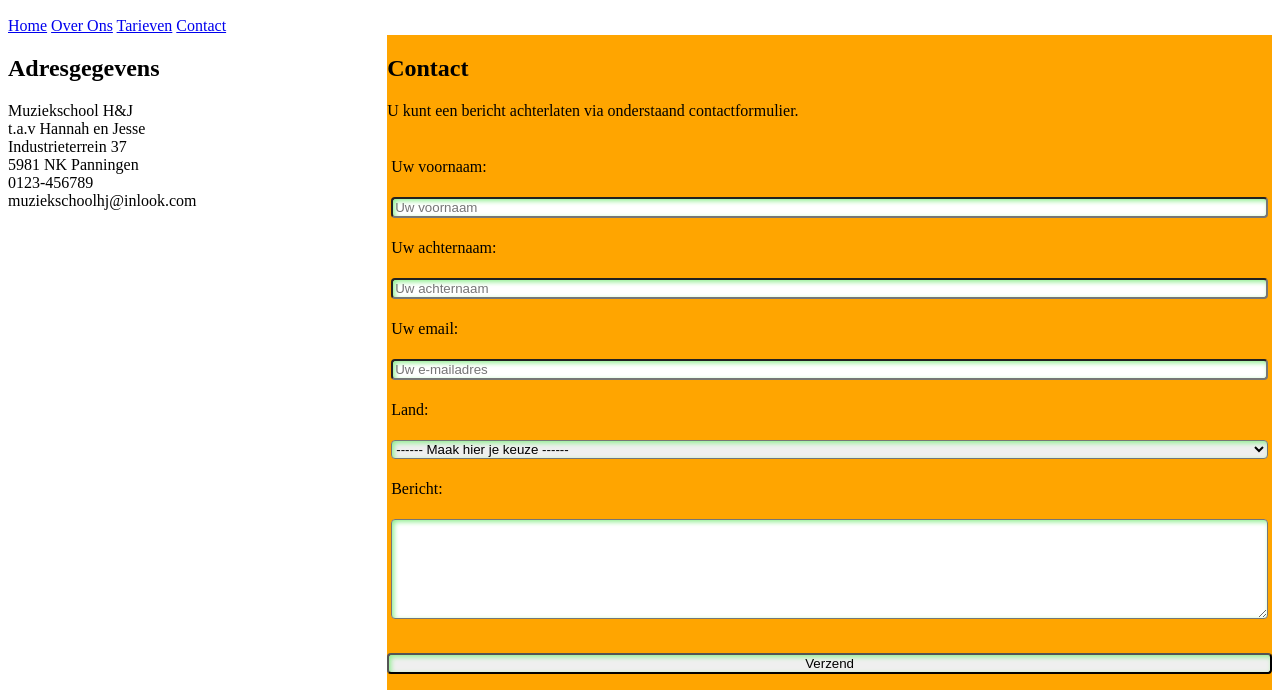
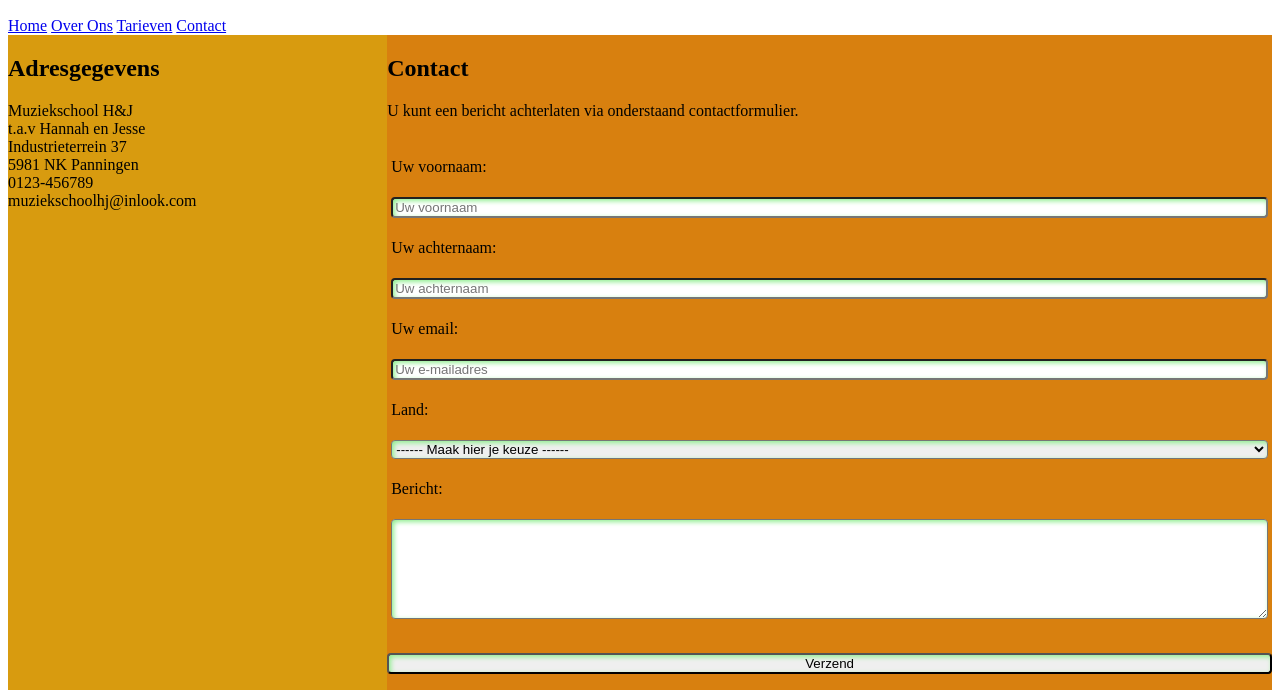
Before and after one commit to Fredieking/NHA_Web_Exam, a plain HTML site: page contact.html in a window 1280 px wide. Shown: the part 110-800 px from the top of the page. Drawn offline with Linux system fonts and the light colour scheme.

Commit message:
Update css.css

```diff
--- a/css.css
+++ b/css.css
@@ -62,13 +62,13 @@ display: inline-block;
 #inhoudeen{
 width: 30%;
 height: 700px;
-background-color: light-orange;
+background-color: #d89b0f;
 float: left;
 }
 #inhoudtwee{
 width: 70%;
 height: 700px;
-background-color: orange;
+background-color: #d8800f;
 float: left;
 }
 
```
